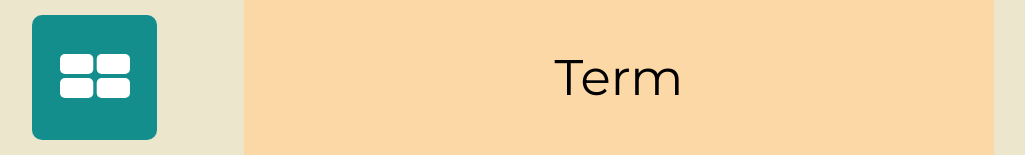
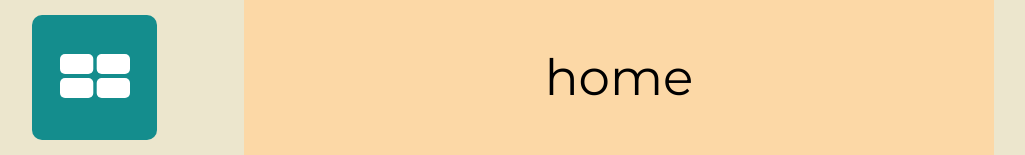
Before and after one commit to veselovae/word-app, a Vue app: page / in a window 1280 px wide. Both pictures are taken after a click on the button 102 px from the left and 224 px from the top of the page. Shown: the part 289-444 px from the top of the page, without its empty margins (8-1033 px from the left). Built offline with nearby package versions, Linux system fonts and the light colour scheme.

Commit message:
add functionality for btns in StudyingByCards.vue

```diff
--- a/src/components/StudyingByCards.vue
+++ b/src/components/StudyingByCards.vue
@@ -2,19 +2,21 @@
     <div class="container">
         <div class="card" @click="rotateCard">
             <div class="front-side-card" ref="front">
-                <p>Term</p>
+                <p>{{ this.getPairOfWords[0] }}</p>
             </div>
             <div class="back-side-card" ref="back">
-                <p>Definition</p>
+                <p>{{ this.getPairOfWords[1] }}</p>
             </div>
         </div>
         <div class="buttons-container">
             <div class="buttons">
-                <button class="btn-prev btn">
+                <button class="btn-prev btn" @click="getPrevCard" ref="prev">
                     <img src="../assets/arrow-down-solid.svg" alt="prev" />
                 </button>
-                <button class="btn-flip btn" @click="rotateCard">flip</button>
-                <button class="btn-next btn">
+                <button class="btn-flip btn" @click="rotateCard" ref="flip">
+                    flip
+                </button>
+                <button class="btn-next btn" @click="getNextCard" ref="next">
                     <img src="../assets/arrow-down-solid.svg" alt="next" />
                 </button>
             </div>
@@ -23,8 +25,10 @@
 </template>
 
 <script>
+    import { mapGetters, mapMutations } from "vuex";
     export default {
         methods: {
+            ...mapMutations(["resetIndex", "decreaseIndex", "increaseIndex"]),
             rotateCard() {
                 this.$refs.front.classList.toggle("dis");
                 this.$refs.back.classList.toggle("act");
@@ -33,15 +37,40 @@
                 if (e.key == " ") {
                     this.rotateCard();
                 }
+                this.$refs.flip.blur();
+            },
+            getPrevCard() {
+                this.decreaseIndex();
+                this.$refs.prev.blur();
+            },
+            getPrevCardOnBtn(e) {
+                if (e.key == "ArrowLeft") {
+                    this.getPrevCard();
+                }
+            },
+            getNextCard() {
+                this.increaseIndex();
+                this.$refs.next.blur();
+            },
+            getNextCardOnBtn(e) {
+                if (e.key == "ArrowRight") {
+                    this.getNextCard();
+                }
             },
         },
+        computed: mapGetters(["getPairOfWords"]),
         mounted() {
-            this.$nextTick(() =>
-                window.addEventListener("keyup", this.flipOnBtn)
-            );
+            this.$nextTick(() => {
+                this.resetIndex();
+                window.addEventListener("keyup", this.flipOnBtn);
+                window.addEventListener("keyup", this.getPrevCardOnBtn);
+                window.addEventListener("keyup", this.getNextCardOnBtn);
+            });
         },
         beforeUnmount() {
             window.removeEventListener("keyup", this.flipOnBtn);
+            window.removeEventListener("keyup", this.getPrevCardOnBtn);
+            window.removeEventListener("keyup", this.getNextCardOnBtn);
         },
     };
 </script>
--- a/src/store/modules/words.js
+++ b/src/store/modules/words.js
@@ -6,6 +6,19 @@ export default {
         },
         deleteWord(state, idx) {
             state.words.splice(idx, 1);
+        },
+        resetIndex(state) {
+            state.index = 0;
+        },
+        decreaseIndex(state) {
+            if (state.index > 0) {
+                state.index--;
+            }
+        },
+        increaseIndex(state) {
+            if (state.index < state.words.length - 1) {
+                state.index++;
+            }
         },
     },
     state: {
@@ -16,10 +29,17 @@ export default {
             ["computer", "компьютер"],
             ["mouse", "мышь"],
         ],
+        index: 2,
     },
     getters: {
         getWords(state) {
             return state.words;
         },
+        getPairOfWords(state) {
+            return state.words[state.index];
+        },
+        // getCount(state) {
+        //     return `${state.index + 1} / ${state.words.length}`;
+        // },
     },
 };
```
